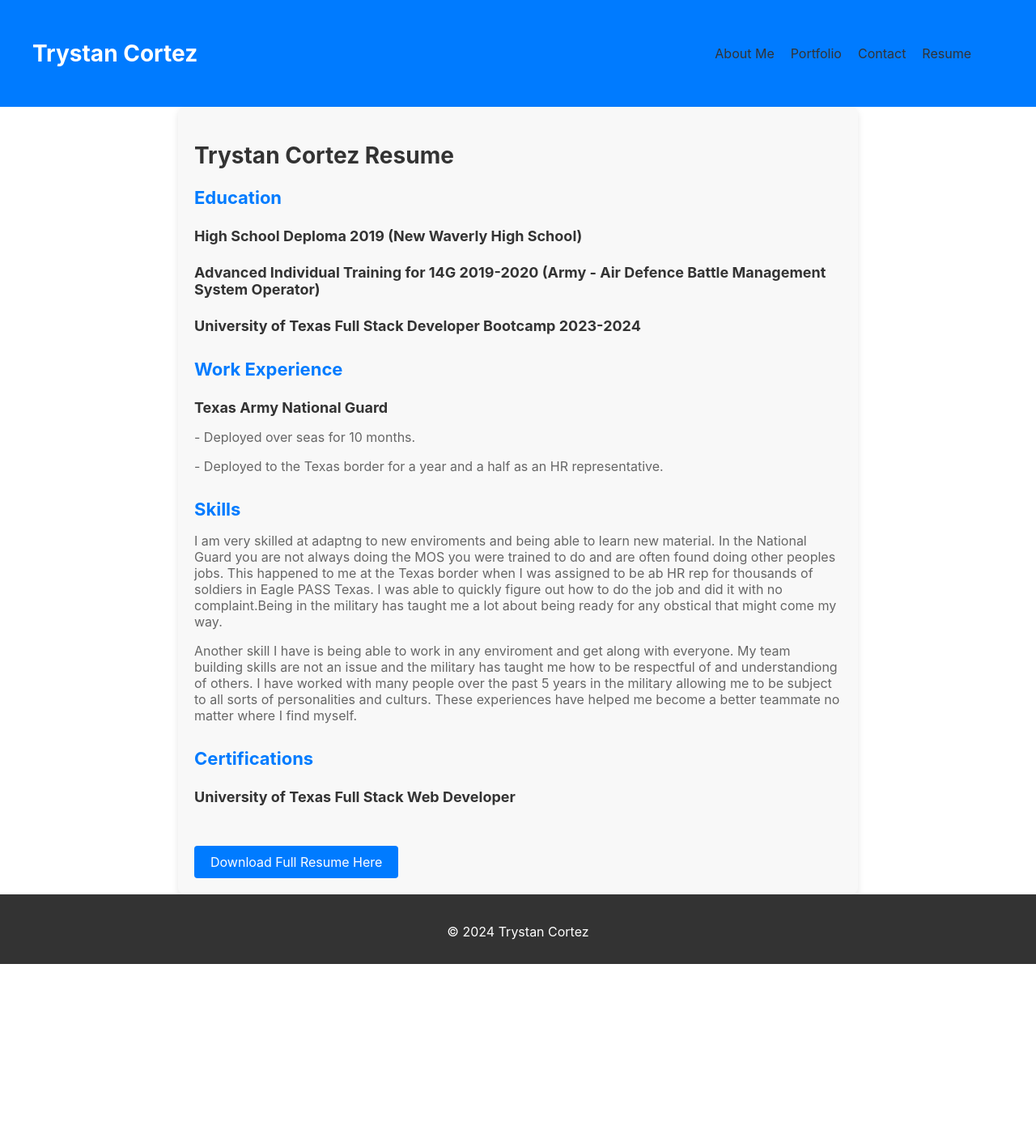
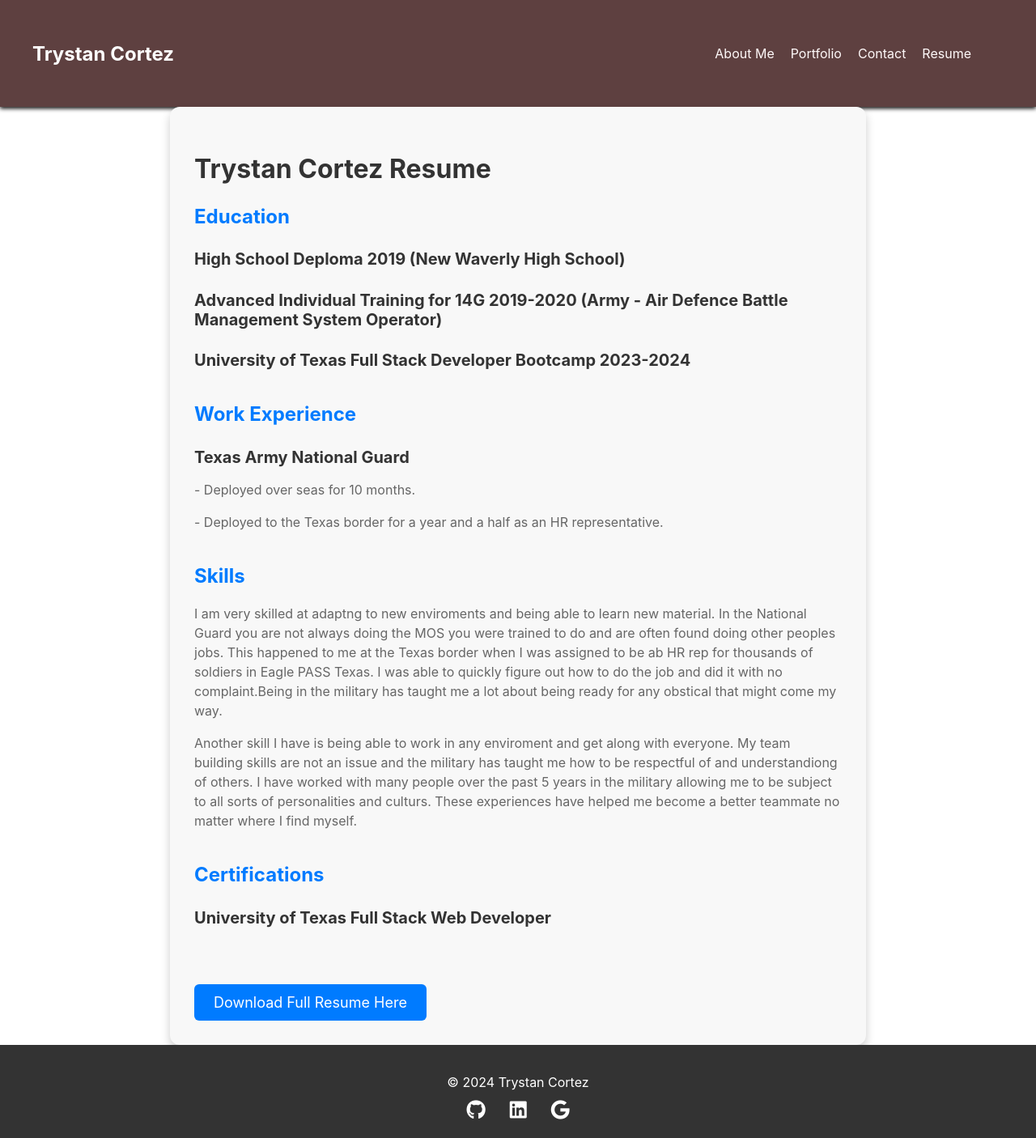
Before and after one commit to CortezT/My-Portfolio, a React (Create React App) app: page /resume in a window 1280 px wide. Shown: the whole page at 81% size. Before the commit the page ends 1191 px from the top, so only its background shows below. Built offline with nearby package versions, Linux system fonts and the light colour scheme.

Commit message:
Fixed picture issue

```diff
--- a/package.json
+++ b/package.json
@@ -3,6 +3,7 @@
   "version": "0.1.0",
   "private": true,
   "dependencies": {
+    "@fortawesome/fontawesome-free": "^6.5.1",
     "@testing-library/jest-dom": "^5.17.0",
     "@testing-library/react": "^13.4.0",
     "@testing-library/user-event": "^13.5.0",
--- a/src/components/Footer/index.js
+++ b/src/components/Footer/index.js
@@ -1,4 +1,5 @@
 import React from 'react';
+import '@fortawesome/fontawesome-free/css/all.min.css';
 import './style.css';
 
 function Footer() {
@@ -28,7 +29,7 @@ function Footer() {
                     rel="noopener noreferrer"
                     className="social"
                 >
-                    <i className="fab fa-instagram"></i>
+                    <i className="fab fa-google"></i>
                 </a>
             </div>
         </footer>
--- a/src/components/Header/style.css
+++ b/src/components/Header/style.css
@@ -1,34 +1,27 @@
 .header {
-    background-color: #007bff;
-    color: #fff;
-    padding: 20px 0;
+    background-color: #5e4040;
+    /* Header background color */
+    color: #fdfdfd;
+    /* Text color */
+    padding: 20px;
+    box-shadow: 0px 2px 5px rgb(5, 5, 5);
+    /* Optional: Add a subtle shadow */
 }
 
 .header-content {
-    max-width: 1200px;
-    margin: 0 auto;
     display: flex;
     justify-content: space-between;
     align-items: center;
+    max-width: 1200px;
+    margin: 0 auto;
 }
 
 .site-title {
-    font-size: 28px;
+    font-size: 24px;
     margin: 0;
 }
 
-.navigation {
-    display: flex;
-    gap: 20px;
+.site-title:hover {
+    color: #61dafb;
+    /* Change color on hover */
 }
-
-.nav-link {
-    text-decoration: none;
-    color: #fff;
-    font-size: 16px;
-    transition: color 0.3s ease-in-out;
-}
-
-.nav-link:hover {
-    color: #0056b3;
-}
--- a/src/components/Navigation/style.css
+++ b/src/components/Navigation/style.css
@@ -28,7 +28,7 @@
 
 .nav-links a {
     text-decoration: none;
-    color: #333;
+    color: #fff9f9;
     font-size: 16px;
     transition: color 0.3s ease-in-out;
 }
--- a/src/pages/AboutMe/index.js
+++ b/src/pages/AboutMe/index.js
@@ -5,7 +5,7 @@ function AboutMe() {
     return (
         <div className="about-me">
             <h2>About Me</h2>
-            <img src="Face-Photo.JPG" alt="Trystan Cortez" />
+            <img src="/img/Face-Photo.JPG" alt="Trystan Cortez" />
             <p>
                 I love video games and how they work in the background, which is why I have put my
                 foot in the door of coding. I love to explore new territories of coding and design by making
--- a/src/pages/AboutMe/style.css
+++ b/src/pages/AboutMe/style.css
@@ -11,12 +11,15 @@
     color: #333;
     font-size: 24px;
     margin-bottom: 15px;
+    margin-left: 40%;
 }
 
 .about-me img {
-    max-width: 100%;
-    border-radius: 8px;
+    width: 140px;
+    height: 140px;
+    border-radius: 50%;
     margin-bottom: 15px;
+    margin-left: 38%;
 }
 
 .about-me p {
--- a/src/pages/Contact/index.js
+++ b/src/pages/Contact/index.js
@@ -9,8 +9,21 @@ function Contact() {
     return (
         <div className="contact-container">
             <h2 className="contact-heading">Contact me</h2>
-            <form onSubmit={handleSubmit} name="contact" method="POST" data-netlify="true">
+            <form
+                onSubmit={handleSubmit}
+                name="contact"
+                method="POST"
+                data-netlify="true"
+                data-netlify-honeypot="bot-field"
+            >
                 <input type="hidden" name="form-name" value="contact" />
+
+                {/* Add a hidden field to prevent spam submissions */}
+                <div hidden>
+                    <label>
+                        Don’t fill this out if you're human: <input name="bot-field" />
+                    </label>
+                </div>
 
                 <div className="form-group">
                     <label htmlFor="name">Your First and Last Name</label>
--- a/src/pages/Contact/style.css
+++ b/src/pages/Contact/style.css
@@ -1,46 +1,48 @@
 .contact-container {
     max-width: 600px;
     margin: 0 auto;
-    padding: 20px;
-    background-color: #f8f8f8;
-    border-radius: 8px;
-    box-shadow: 0 4px 8px rgba(0, 0, 0, 0.1);
+    padding: 30px;
+    background-color: #fff;
+    border-radius: 10px;
+    box-shadow: 0 0 20px rgba(0, 0, 0, 0.1);
 }
 
 .contact-heading {
-    color: #333;
-    font-size: 24px;
+    color: #007bff;
+    font-size: 32px;
     margin-bottom: 20px;
 }
 
+form {
+    display: grid;
+    gap: 20px;
+}
+
 .form-group {
-    margin-bottom: 20px;
+    display: flex;
+    flex-direction: column;
 }
 
 label {
-    display: block;
-    font-size: 16px;
-    margin-bottom: 5px;
-    color: #555;
+    color: #333;
+    margin-bottom: 8px;
 }
 
 input,
 textarea {
-    width: 100%;
     padding: 10px;
-    font-size: 14px;
-    border: 1px solid #ccc;
-    border-radius: 4px;
+    border: 1px solid #ddd;
+    border-radius: 5px;
 }
 
 button {
     background-color: #007bff;
     color: #fff;
-    padding: 10px 20px;
-    font-size: 16px;
+    padding: 12px 20px;
     border: none;
-    border-radius: 4px;
+    border-radius: 5px;
     cursor: pointer;
+    transition: background-color 0.3s ease-in-out;
 }
 
 button:hover {
--- a/src/pages/Portfolio/index.js
+++ b/src/pages/Portfolio/index.js
@@ -8,7 +8,7 @@ function Portfolio() {
             title: 'Rain or Shine',
             description:
                 'As a person who wants to spend more time in nature, I want to be able to anticipate the weather of nearby parks for the day, hour by hour, so that I can plan out my outdoor activities properly.',
-            imageUrl: '/Rain or Shine.png',
+            imageUrl: '/img/RainorShine.png',
             projectUrl: 'https://victoriasweet.github.io/kittykittymeowmeow/',
             repoUrl: 'https://github.com/VictoriaSweet/kittykittymeowmeow',
         },
@@ -16,7 +16,7 @@ function Portfolio() {
             title: 'Nibble Network',
             description:
                 'Nibble Network is designed to help users organize and save their favorite recipes. The application provides a user-friendly interface for registration, login, and recipe management.',
-            imageUrl: '/Nibble Network.png',
+            imageUrl: '/img/Nibble-Network.png',
             projectUrl:
                 'https://sheltered-escarpment-88259-4cabc8282347.herokuapp.com/',
             repoUrl: 'https://github.com/cjenschke/Nibble-Network',
@@ -24,7 +24,7 @@ function Portfolio() {
         {
             title: 'City-Weather',
             description: 'Website designed to produce the weather forcast of a given city.',
-            imageUrl: '/City-Weather.png',
+            imageUrl: '/img/City-Weather.png',
             projectUrl: 'https://cortezt.github.io/City-Weather/',
             repoUrl: 'https://github.com/CortezT/City-Weather',
         },
@@ -32,7 +32,7 @@ function Portfolio() {
             title: 'Progressive-Web-Application',
             description:
                 'This application is a simple text editor.',
-            imageUrl: '/TextEditor.png',
+            imageUrl: '/img/TextEditor.png',
             projectUrl: 'https://simple-txt-editor.onrender.com/',
             repoUrl: 'https://github.com/CortezT/Progressive-Web-Applications',
         },
@@ -50,6 +50,7 @@ function Portfolio() {
                         imageUrl={project.imageUrl}
                         projectUrl={project.projectUrl}
                         repoUrl={project.repoUrl}
+                        className="project"
                     />
                 ))}
             </div>
--- a/src/pages/Portfolio/style.css
+++ b/src/pages/Portfolio/style.css
@@ -0,0 +1,57 @@
+.portfolio {
+    max-width: 1000px;
+    margin: 0 auto;
+    padding: 20px;
+}
+
+.projects {
+    display: flex;
+    flex-wrap: wrap;
+    gap: 20px;
+}
+
+.project {
+    flex: 1 1 calc(30% - 20px);
+    border: 1px solid #ddd;
+    border-radius: 8px;
+    overflow: hidden;
+    transition: transform 0.3s ease-in-out;
+}
+
+.project:hover {
+    transform: scale(1.05);
+}
+
+.project img {
+    width: 100%;
+    height: auto;
+    border-bottom: 1px solid #ddd;
+}
+
+.project-content {
+    padding: 15px;
+}
+
+.project h3 {
+    margin-top: 0;
+}
+
+.project p {
+    color: #555;
+}
+
+.project-links {
+    display: flex;
+    justify-content: space-between;
+    margin-top: 15px;
+}
+
+.project-links a {
+    color: #ffffff;
+    text-decoration: none;
+    font-weight: bold;
+}
+
+.project-links a:hover {
+    text-decoration: underline;
+}
--- a/src/pages/Resume/style.css
+++ b/src/pages/Resume/style.css
@@ -1,48 +1,55 @@
 .resume {
     max-width: 800px;
     margin: 0 auto;
-    padding: 20px;
+    padding: 30px;
     background-color: #f8f8f8;
-    border-radius: 8px;
-    box-shadow: 0 4px 8px rgba(0, 0, 0, 0.1);
+    border-radius: 12px;
+    box-shadow: 0 6px 12px rgba(0, 0, 0, 0.2);
+    transition: box-shadow 0.3s ease-in-out;
+}
+
+.resume:hover {
+    box-shadow: 0 8px 16px rgba(0, 0, 0, 0.3);
 }
 
 .resume h2 {
     color: #333;
-    font-size: 28px;
-    margin-bottom: 20px;
+    font-size: 32px;
+    margin-bottom: 25px;
 }
 
 .resume section {
-    margin-bottom: 30px;
+    margin-bottom: 40px;
 }
 
 .resume h3 {
     color: #007bff;
-    font-size: 22px;
-    margin-bottom: 15px;
+    font-size: 24px;
+    margin-bottom: 20px;
 }
 
 .resume h4 {
     color: #333;
-    font-size: 18px;
-    margin-bottom: 8px;
+    font-size: 20px;
+    margin-bottom: 12px;
 }
 
 .resume p {
     color: #666;
-    margin-bottom: 8px;
+    margin-bottom: 12px;
+    line-height: 1.5;
 }
 
 .resume .resume-download {
     display: inline-block;
-    padding: 10px 20px;
+    padding: 12px 24px;
     background-color: #007bff;
     color: #fff;
     text-decoration: none;
-    border-radius: 4px;
-    font-size: 16px;
-    margin-top: 20px;
+    border-radius: 6px;
+    font-size: 18px;
+    margin-top: 30px;
+    transition: background-color 0.3s ease-in-out;
 }
 
 .resume .resume-download:hover {
```
Also changed, not shown: 1 other file (tests, documents, lock files or other folders).
